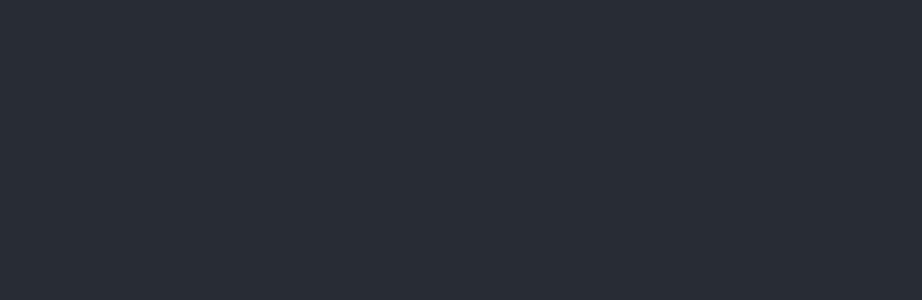
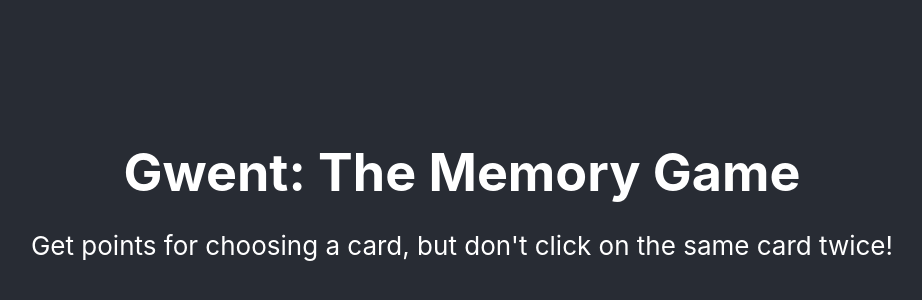
Before and after one commit to voidchef/memory-game, a React (Create React App) app: page / in a window 1280 px wide. Shown: the part 160-460 px from the top of the page, without its empty margins (178-1100 px from the left). Built offline with nearby package versions, Linux system fonts and the light colour scheme.

Commit message:
render header

```diff
--- a/src/App.js
+++ b/src/App.js
@@ -1,5 +1,6 @@
 import React, { useState, useEffect } from "react";
 import data from "./utils/data";
+import Header from "./components/Header";
 import "./styles/App.css";
 
 function App() {
@@ -77,7 +78,11 @@ function App() {
     }
   };
 
-  return <div className="App"></div>;
+  return (
+    <div className="App">
+      <Header score={score} highScore={highScore} displayText={displayText} />
+    </div>
+  );
 }
 
 export default App;
--- /dev/null
+++ b/src/components/Header.js
@@ -0,0 +1,17 @@
+import "../styles/Header.css";
+import React from "react";
+
+const Header = (props) => {
+  const { score, highScore, displayText } = props;
+  return (
+    <header className="App-header">
+      <h1>Gwent: The Memory Game</h1>
+      <p>
+        Get points for choosing a card, but don't click on the same card twice!
+      </p>
+      <p>{displayText}</p>
+    </header>
+  );
+};
+
+export default Header;
--- /dev/null
+++ b/src/styles/Header.css
@@ -0,0 +1,12 @@
+.App-header {
+    display: flex;
+    flex-direction: column;
+    align-items: center;
+    justify-content: center;
+    font-size: calc(10px + 2vmin);
+    color: white;
+  }
+
+  h1 {
+    margin: 0px;
+  }
```
